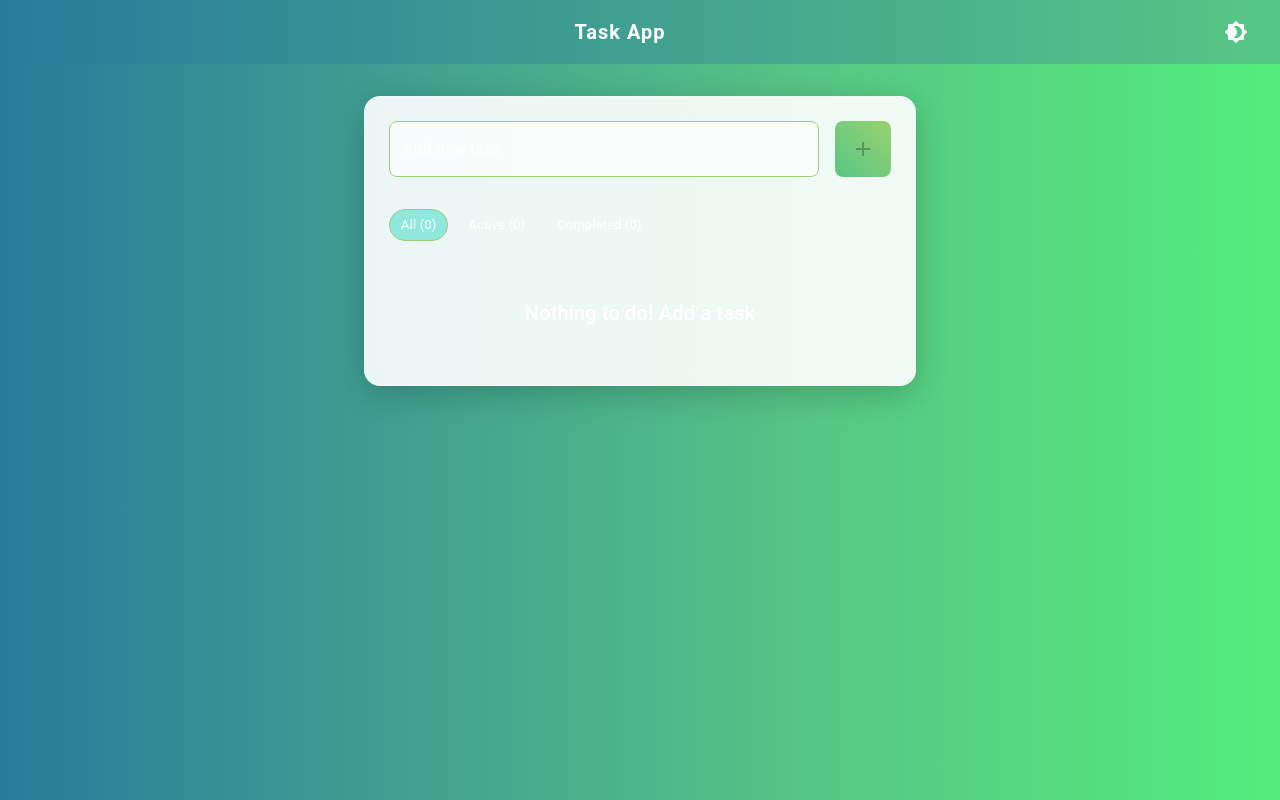
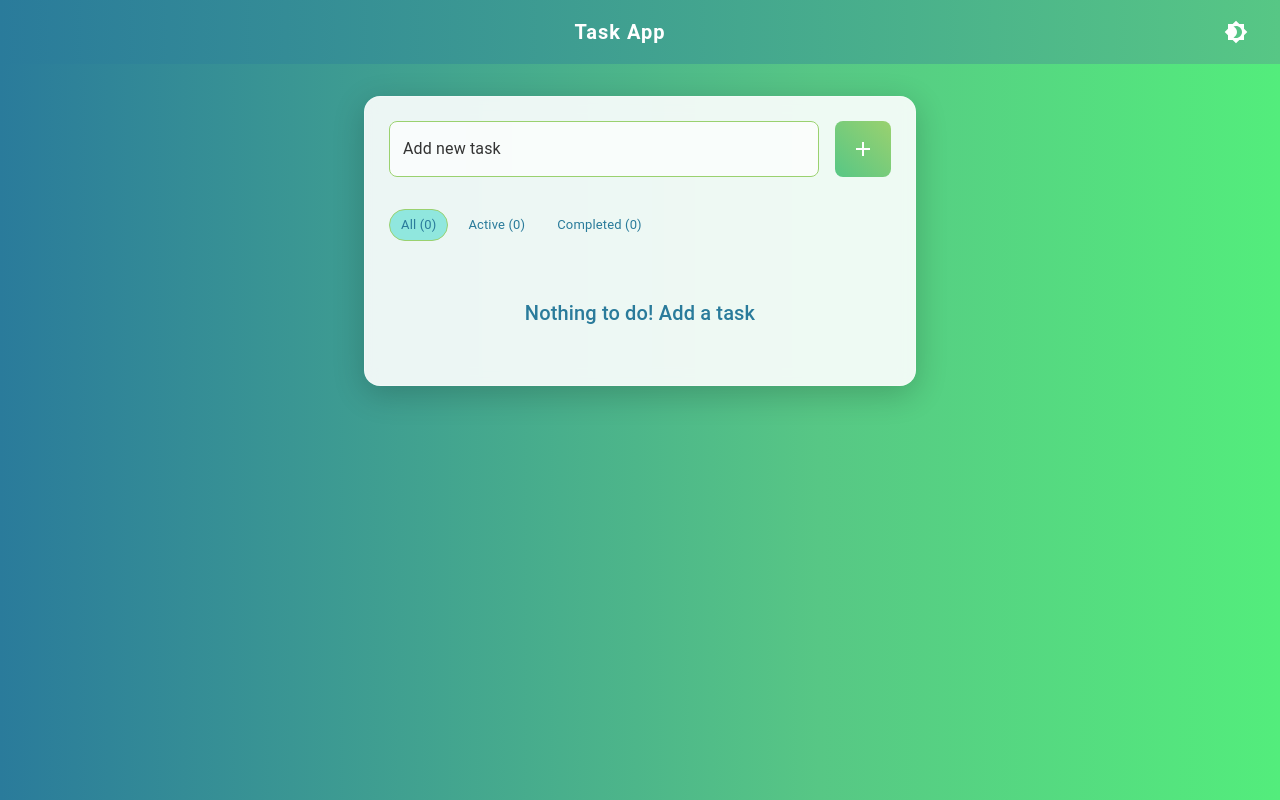
Before and after one commit to Anshkakusth/Todo-list, a React (Create React App) app: page / in a window 1280 px wide. Built offline with nearby package versions, Linux system fonts and the light colour scheme.

Commit message:
Update App.js

```diff
--- a/src/App.js
+++ b/src/App.js
@@ -148,17 +148,20 @@ const App = () => {
         label="Add new task"
         value={input}
         onChange={(e) => setInput(e.target.value)}
-                onKeyPress={(e) => e.key === "Enter" && addTodo()}
+        onKeyUp={(e) => e.key === "Enter" && addTodo()}
         sx={{
           "& .MuiOutlinedInput-root": {
             borderRadius: "8px",
-                    background: darkMode ? "rgba(0, 0, 20, 0.5)" : "rgba(255, 255, 255, 0.7)",
+            background: darkMode ? "rgba(2, 0, 36, 0.5)" : "rgba(255, 255, 255, 0.7)",
             "& fieldset": {
               borderColor: darkMode ? colors.dark.accent : colors.light.accent
+            },
+            "& input": {
+              color: darkMode ? colors.dark.text : "#333333" // Using darker text for light mode input
             }
           },
           "& .MuiInputLabel-root": {
-                    color: darkMode ? colors.dark.text : colors.light.text
+            color: darkMode ? colors.dark.text : "#333333"
           }
         }}
       />
@@ -180,7 +183,7 @@ const App = () => {
           transition: "all 0.3s ease"
         }}
       >
-                <AddIcon />
+        <AddIcon sx={{ color: colors.dark.text }} />
       </Button>
     </Box>
 
@@ -198,7 +201,7 @@ const App = () => {
         sx={{
           background: filter === "all" ?
             (darkMode ? colors.dark.chip : colors.light.chip) : "transparent",
-                  color: colors.light.text,
+          color: darkMode ? colors.dark.text : colors.light.primary,
           borderColor: darkMode ? colors.dark.accent : colors.light.accent
         }}
       />
@@ -209,7 +212,7 @@ const App = () => {
         sx={{
           background: filter === "active" ?
             (darkMode ? colors.dark.chip : colors.light.chip) : "transparent",
-                  color: colors.light.text,
+          color: darkMode ? colors.dark.text : colors.light.primary,
           borderColor: darkMode ? colors.dark.accent : colors.light.accent
         }}
       />
@@ -220,7 +223,7 @@ const App = () => {
         sx={{
           background: filter === "completed" ?
             (darkMode ? colors.dark.chip : colors.light.chip) : "transparent",
-                  color: colors.light.text,
+          color: darkMode ? colors.dark.text : colors.light.primary,
           borderColor: darkMode ? colors.dark.accent : colors.light.accent
         }}
       />
@@ -243,7 +246,7 @@ const App = () => {
           <Box sx={{
             textAlign: "center",
             py: 4,
-                    color: colors.light.text
+            color: darkMode ? colors.dark.text : colors.light.primary
           }}>
             <Typography variant="h6">
               {filter === "completed"
@@ -268,8 +271,8 @@ const App = () => {
                   display: "flex",
                   alignItems: "center",
                   background: darkMode
-                            ? "rgba(0, 0, 20, 0.6)"
-                            : "rgba(255, 255, 255, 0.7)",
+                    ? "rgba(2, 0, 36, 0.6)"
+                    : "rgba(255, 255, 255, 0.8)",
                   borderRadius: "8px",
                   boxShadow: "0 4px 6px rgba(0, 0, 0, 0.1)",
                   transition: "all 0.3s ease",
@@ -292,21 +295,21 @@ const App = () => {
                     mr: 2,
                     "&:hover": {
                       background: todo.completed
-                                ? (darkMode ? "#00b4e6" : "#f5d742")
+                        ? (darkMode ? "#00b4e6" : "#7bc67e")
                         : "rgba(0, 0, 0, 0.04)"
                     }
                   }}
                 >
                   <CheckIcon sx={{
                     color: todo.completed
-                              ? (darkMode ? colors.dark.text : colors.light.text)
+                      ? colors.dark.text
                       : (darkMode ? colors.dark.accent : colors.light.accent)
                   }} />
                 </IconButton>
                 <Typography
                   sx={{
                     flexGrow: 1,
-                            color: darkMode ? colors.dark.text : colors.light.text,
+                    color: darkMode ? colors.dark.text : "#333333",
                     textDecoration: todo.completed ? "line-through" : "none",
                     opacity: todo.completed ? 0.7 : 1
                   }}
```
Lines whose indentation alone changed are shown as unchanged.
